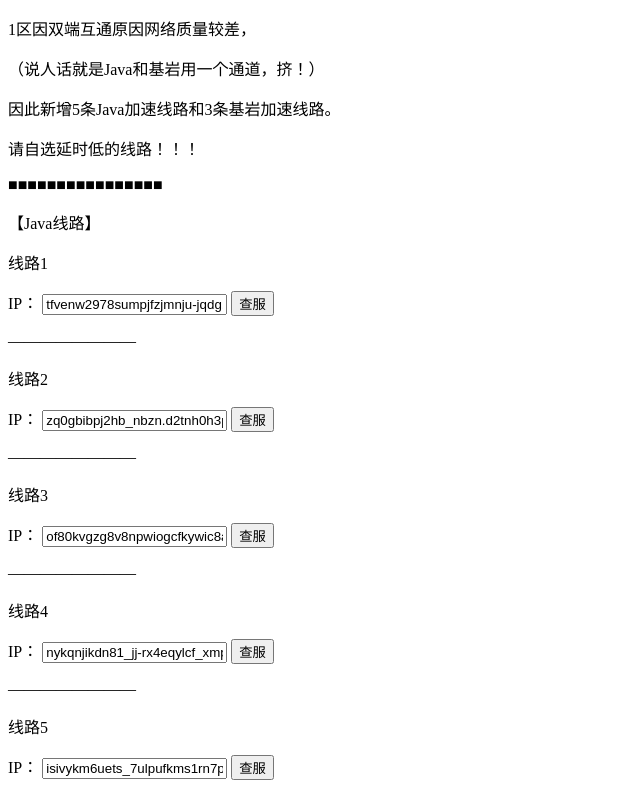
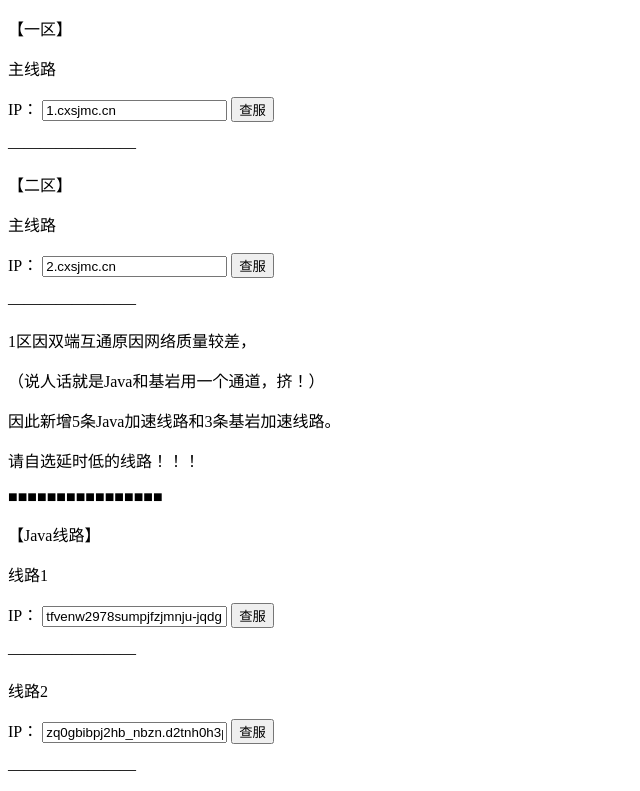
Before and after one commit to 239LAN/cxsjip, a plain HTML site: page index.html in a window 1280 px wide. Shown: the top 791 px of the page, without its empty margins (0-640 px from the left). Drawn offline with Linux system fonts and the light colour scheme.

Commit message:
Update index.html

```diff
--- a/index.html
+++ b/index.html
@@ -5,6 +5,18 @@
 <title>创想世界IP查询</title>
 </head>
 <body>
+<p>【一区】<p>
+<p>主线路<p>
+<p>IP：
+<input type="text" value="1.cxsjmc.cn" readonly id="textAreas"/>
+<a href=https://mcsrvstat.us/server/1.cxsjmc.cn><button>查服</button></a>
+<p>————————<p>
+<p>【二区】<p>
+<p>主线路<p>
+<p>IP：
+<input type="text" value="2.cxsjmc.cn" readonly id="textAreas"/>
+<a href=https://mcsrvstat.us/server/2.cxsjmc.cn><button>查服</button></a>
+<p>————————<p>
 <p>1区因双端互通原因网络质量较差，<p>
 <p>（说人话就是Java和基岩用一个通道，挤！）<p>
 <p>因此新增5条Java加速线路和3条基岩加速线路。<p>
@@ -40,21 +52,21 @@
 <p>线路1
 <p>IP：
 <input type="text" value="1d3tdqjgkmp8jbvsnx9y6kqhw.4tmpxk4zlbtljjntiyhjphvpenir89ib5ch-s_voddf6f.xa6xyeji72jcqafw7fyssksx1obdbe5z8vo.01mc.top" readonly id="textAreas"/>
-<a href=https://mcsrvstat.us/bedrock/1d3tdqjgkmp8jbvsnx9y6kqhw.4tmpxk4zlbtljjntiyhjphvpenir89ib5ch-s_voddf6f.xa6xyeji72jcqafw7fyssksx1obdbe5z8vo.01mc.top><button>查服</button></a>
+<a href=https://mcsrvstat.us/bedrock/1d3tdqjgkmp8jbvsnx9y6kqhw.4tmpxk4zlbtljjntiyhjphvpenir89ib5ch-s_voddf6f.xa6xyeji72jcqafw7fyssksx1obdbe5z8vo.01mc.top:26063><button>查服</button></a>
 <p>端口：
 <input type="text" value="26063" readonly id="textAreas"/>
 <p>————————
 <p>线路2
 <p>IP：
 <input type="text" value="6v-kwbfxysytb3jlvyg3z5pegnqlobnzawszuoyv.nxp-8rckmgytkldshh3gr3opqaoil8ot.qmmzoxk5zldvna18-i_l0afhxl3ezbruev1.01mc.top" readonly id="textAreas"/>
-<a href=https://mcsrvstat.us/bedrock/6v-kwbfxysytb3jlvyg3z5pegnqlobnzawszuoyv.nxp-8rckmgytkldshh3gr3opqaoil8ot.qmmzoxk5zldvna18-i_l0afhxl3ezbruev1.01mc.top><button>查服</button></a>
+<a href=https://mcsrvstat.us/bedrock/6v-kwbfxysytb3jlvyg3z5pegnqlobnzawszuoyv.nxp-8rckmgytkldshh3gr3opqaoil8ot.qmmzoxk5zldvna18-i_l0afhxl3ezbruev1.01mc.top:26063><button>查服</button></a>
 <p>端口：
 <input type="text" value="26063" readonly id="textAreas"/>
 <p>————————<p>
 <p>线路3<p>
 <p>IP：
 <input type="text" value="gt-82txm9d9zlwawzzuj_-f0ll-zbuwpivh.da_q1tymmsbexd35gywggpskhx5jshrlbsqs6.zjwaz4npukq99phftozcsdpcl9oq1noux5u.01mc.top" readonly id="textAreas"/>
-<a href=https://mcsrvstat.us/bedrock/gt-82txm9d9zlwawzzuj_-f0ll-zbuwpivh.da_q1tymmsbexd35gywggpskhx5jshrlbsqs6.zjwaz4npukq99phftozcsdpcl9oq1noux5u.01mc.top><button>查服</button></a>
+<a href=https://mcsrvstat.us/bedrock/gt-82txm9d9zlwawzzuj_-f0ll-zbuwpivh.da_q1tymmsbexd35gywggpskhx5jshrlbsqs6.zjwaz4npukq99phftozcsdpcl9oq1noux5u.01mc.top:26063><button>查服</button></a>
 <p>端口：
 <input type="text" value="26063" readonly id="textAreas"/>
 <p>————————<p>
```
